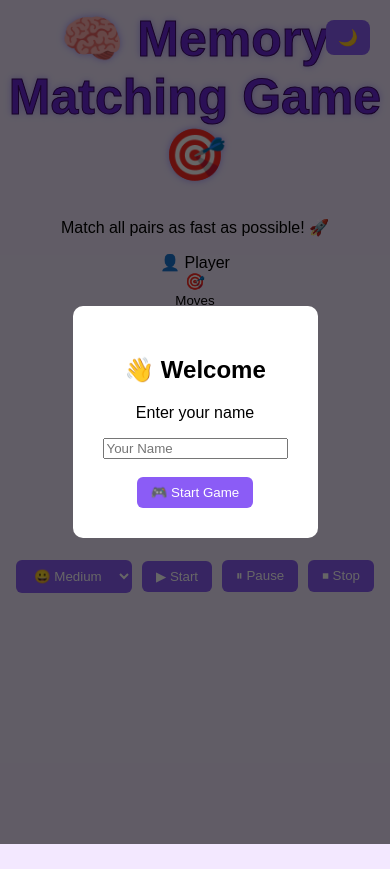
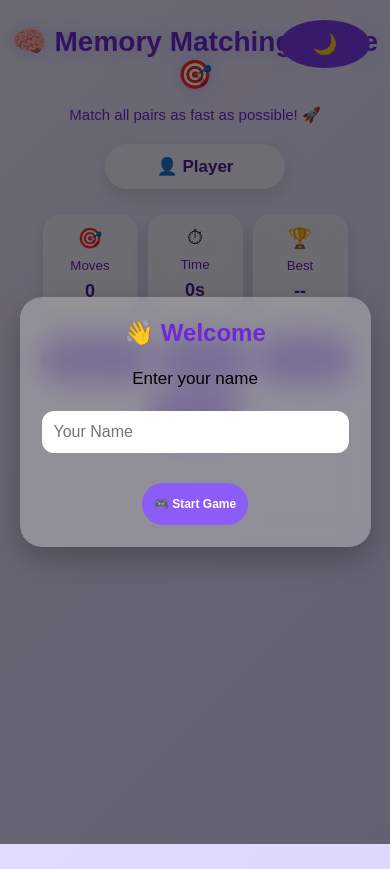
Before and after one commit to urmilafulara/memory-matching-game, a plain HTML site: page index.html in a window 390 px wide. Before the commit the page ends 844 px from the top, so only its background shows below. Drawn offline with nearby package versions, Linux system fonts and the light colour scheme.

Commit message:
style.css

```diff
--- a/style.css
+++ b/style.css
@@ -1,86 +1,240 @@
+*{
+    margin:0;
+    padding:0;
+    box-sizing:border-box;
+    font-family:"Poppins",sans-serif;
+}
+
 body{
-font-family:Arial;
+    min-height:100vh;
     text-align:center;
-background:#f3e8ff;
-margin:0;
+    transition:.4s;
+    overflow-x:hidden;
 }
+
+/* THEMES */
+
+body.easy{
+    background:linear-gradient(135deg,#b8f2e6,#d0f4de);
+}
+
+body.medium{
+    background:linear-gradient(135deg,#ede9fe,#ddd6fe);
+}
+
+body.hard{
+    background:linear-gradient(135deg,#0f172a,#312e81,#1e1b4b);
+    color:#fff;
+}
+
+body.dark{
+    background:#121212;
+    color:#fff;
+}
+
+/*  HEADING */
+
+h1{
+    margin:25px 0;
+    font-size:48px;
+    color:#6d28d9;
+    text-shadow:0 0 15px rgba(196,181,253,.9);
+}
+
+body.hard h1{
+    color:#fff;
+}
+
+body.dark h1{
+    color:#f3e8ff;
+}
+
+/* SUBTITLE */
+
+.subtitle{
+    margin-top:-10px;
+    margin-bottom:20px;
+    color:#6d28d9;
+    font-size:18px;
+    font-weight:500;
+}
+
+body.dark .subtitle,
+body.hard .subtitle{
+    color:#ddd6fe;
+}
+
+/* DARK MODE BUTTON */
 
 .dark-btn{
     position:absolute;
     top:20px;
     right:20px;
-padding:8px 12px;
+    width:48px;
+    height:48px;
     border:none;
-border-radius:8px;
-background:#8b5cf6;
-color:white;
+    border-radius:50%;
+    background:#7c3aed;
+    color:#fff;
     cursor:pointer;
-font-size:16px;
+    font-size:20px;
 }
 
-.dark-btn:hover{
-background:#7c3aed;
+/* PLAYER*/
+
+.player-box{
+    width:220px;
+    margin:15px auto;
+    padding:12px 20px;
+    border-radius:40px;
+    background:rgba(255,255,255,.55);
+    backdrop-filter:blur(10px);
+    font-size:20px;
+    font-weight:600;
+    color:#4c1d95;
+    box-shadow:0 8px 20px rgba(0,0,0,.12);
 }
 
-h1{
-margin-top:10px;
-font-size:50px;
-font-weight:bold;
-color:#6d28d9;
--webkit-text-stroke:1px #3b0764;
-text-shadow:0 0 5px #c4b5fd,0 0 10px #c4b5fd;
+body.dark .player-box,
+body.hard .player-box{
+    background:rgba(255,255,255,.12);
+    color:#fff;
 }
 
+/* STATS*/
+
+.stats{
+    display:flex;
+    justify-content:center;
+    gap:18px;
+    flex-wrap:wrap;
+    margin:25px 0;
+}
+
+.stat-card{
+    width:150px;
+    padding:18px;
+    border-radius:18px;
+    background:rgba(255,255,255,.45);
+    backdrop-filter:blur(12px);
+    box-shadow:0 8px 20px rgba(0,0,0,.12);
+    transition:.3s;
+}
+
+.stat-card:hover{
+    transform:translateY(-5px);
+}
+
+.stat-card div{
+    font-size:28px;
+}
+
+.stat-card small{
+    display:block;
+    margin:8px 0;
+    color:#6b21a8;
+}
+
+.stat-card h3{
+    font-size:24px;
+    color:#4c1d95;
+}
+
+body.dark .stat-card,
+body.hard .stat-card{
+    background:rgba(255,255,255,.12);
+}
+
+body.dark .stat-card h3,
+body.dark .stat-card small,
+body.hard .stat-card h3,
+body.hard .stat-card small{
+    color:#fff;
+}
+
+/* CONTROLS */
+
 .controls{
-margin:15px;
     display:flex;
     justify-content:center;
     align-items:center;
-gap:10px;
     flex-wrap:wrap;
+    gap:15px;
+    margin:20px 0;
 }
 
-.controls span{
-font-weight: bold;
-font-size: 18px;
-align-items: center;
-display: flex;
-color:#4c1d95;
-background:#ede9fe;
-gap: 1.5px }
-
-button,select{
-padding:8px 14px;
+button,
+select{
+    min-width:120px;
+    height:48px;
+    padding:10px 18px;
     border:none;
-border-radius:6px;
+    border-radius:30px;
     background:#8b5cf6;
-color:white;
+    color:#fff;
     cursor:pointer;
+    font-size:15px;
+    font-weight:600;
+    transition:.3s;
 }
 
 button:hover{
     background:#7c3aed;
+    transform:translateY(-3px);
 }
+
+button:active{
+    transform:scale(.95);
+}
+
+select{
+    outline:none;
+}
+
+/* STATUS */
+
+.status{
+    min-height:30px;
+    margin-top:10px;
+    font-size:20px;
+    font-weight:600;
+    color:#6d28d9;
+}
+
+body.dark .status,
+body.hard .status{
+    color:#fff;
+}
+
+/* GAME BOARD */
 
 .game-board{
     display:grid;
-gap:15px;
     justify-content:center;
-margin-top:20px;
-margin-bottom:20px;
+    gap:14px;
+    margin:30px auto 40px;
 }
+
+/* MEMORY CARDS */
 
 .card{
     width:80px;
     height:80px;
     perspective:1000px;
     cursor:pointer;
-transition:transform 0.2s, box-shadow 0.2s;
+    transition:.25s;
 }
 
 .card:hover{
-transform:translateY(-5px) scale(1.03);
-box-shadow:0 8px 16px rgba(0,0,0,0.2);
+    transform:translateY(-6px) scale(1.05);
+}
+
+.card:active{
+    transform:scale(.96);
+}
+
+.card.flipped{
+    cursor:default;
 }
 
 .card-inner{
@@ -88,7 +242,7 @@
     height:100%;
     position:relative;
     transform-style:preserve-3d;
-transition:transform 0.5s;
+    transition:transform .6s;
 }
 
 .card.flipped .card-inner{
@@ -101,50 +255,245 @@
     width:100%;
     height:100%;
     display:flex;
+    justify-content:center;
     align-items:center;
-justify-content:center;
-font-size:40px;
-border-radius:10px;
+    border-radius:18px;
+    font-size:38px;
     backface-visibility:hidden;
+    box-shadow:0 8px 18px rgba(0,0,0,.15);
 }
+
+/* Front */
 
 .card-front{
     background:linear-gradient(135deg,#c4b5fd,#ddd6fe);
+    color:#5b21b6;
 }
 
+/* Back */
+
 .card-back{
-background:white;
+    background:#fff;
     transform:rotateY(180deg);
 }
 
+/* EASY */
+
+body.easy .card-front{
+    background:linear-gradient(135deg,#86efac,#bbf7d0);
+    color:#166534;
+}
+
+/* MEDIUM */
+
+body.medium .card-front{
+    background:linear-gradient(135deg,#c4b5fd,#ddd6fe);
+}
+
+/* HARD*/
+
+body.hard .card-front{
+    background:linear-gradient(135deg,#4338ca,#312e81);
+    color:#fff;
+}
+
+body.hard .card-back{
+    background:#0f172a;
+    color:#fff;
+}
+
+/* DARK MODE */
+
+body.dark .card-front{
+    background:#6d28d9;
+    color:#fff;
+}
+
+body.dark .card-back{
+    background:#2f2f2f;
+    color:#fff;
+}
+
+/* POPUP */
+
 .popup{
     position:fixed;
-top:0;
-left:0;
-width:100%;
-height:100%;
+    inset:0;
     display:none;
+    justify-content:center;
     align-items:center;
-justify-content:center;
-background:rgba(0,0,0,0.6);
+    background:rgba(0,0,0,.55);
+    z-index:1000;
+}
+
+.popup.show{
+    display:flex;
 }
 
 .popup-content{
-background:white;
+    width:360px;
+    max-width:90%;
     padding:30px;
-border-radius:10px;
+    border-radius:22px;
+    background:rgba(255,255,255,.28);
+    backdrop-filter:blur(15px);
+    text-align:center;
+    box-shadow:0 12px 30px rgba(0,0,0,.25);
 }
 
-.dark{
-background:#1e1e1e;
-color:white;
+.popup-content h2{
+    margin-bottom:15px;
+    color:#6d28d9;
 }
 
-.dark .card-front{
-background:#4c1d95;
+.popup-content p{
+    margin:18px 0;
+    font-size:17px;
+    line-height:1.7;
 }
 
-.dark .popup-content{
-background:#333;
-color:white;
+.popup-content input{
+    width:100%;
+    padding:12px;
+    border:none;
+    outline:none;
+    border-radius:12px;
+    font-size:16px;
 }
+
+.popup-content button{
+    margin-top:12px;
+}
+
+/* HARD POPUP */
+
+body.hard .popup-content{
+    background:rgba(30,41,59,.95);
+    color:#fff;
+}
+
+body.hard .popup-content h2{
+    color:#fff;
+}
+
+/*  DARK POPUP */
+
+body.dark .popup-content{
+    background:#2d2d2d;
+    color:#fff;
+}
+
+body.dark .popup-content h2{
+    color:#f3e8ff;
+}
+
+@media (max-width:768px){
+
+    h1{
+        font-size:34px;
+    }
+
+    .subtitle{
+        font-size:16px;
+    }
+
+    .stats{
+        gap:12px;
+    }
+
+    .stat-card{
+        width:110px;
+        padding:15px;
+    }
+
+    .stat-card div{
+        font-size:24px;
+    }
+
+    .stat-card h3{
+        font-size:20px;
+    }
+
+    .controls{
+        gap:10px;
+    }
+
+    button,
+    select{
+        min-width:100px;
+        height:44px;
+        padding:8px 12px;
+        font-size:13px;
+    }
+
+    .card{
+        width:68px;
+        height:68px;
+    }
+
+    .card-front,
+    .card-back{
+        font-size:30px;
+    }
+
+    .popup-content{
+        width:90%;
+    }
+
+}
+
+@media (max-width:480px){
+
+    h1{
+        font-size:28px;
+    }
+
+    .subtitle{
+        font-size:15px;
+    }
+
+    .player-box{
+        width:180px;
+        font-size:17px;
+    }
+
+    .stats{
+        gap:10px;
+    }
+
+    .stat-card{
+        width:95px;
+        padding:12px;
+    }
+
+    .stat-card div{
+        font-size:20px;
+    }
+
+    .stat-card h3{
+        font-size:18px;
+    }
+
+    button,
+    select{
+        min-width:90px;
+        height:42px;
+        font-size:12px;
+    }
+
+    .card{
+        width:58px;
+        height:58px;
+    }
+
+    .card-front,
+    .card-back{
+        font-size:24px;
+    }
+
+    .popup-content{
+        width:92%;
+        padding:22px;
+    }
+
+}
```
Lines whose indentation alone changed are shown as unchanged.
